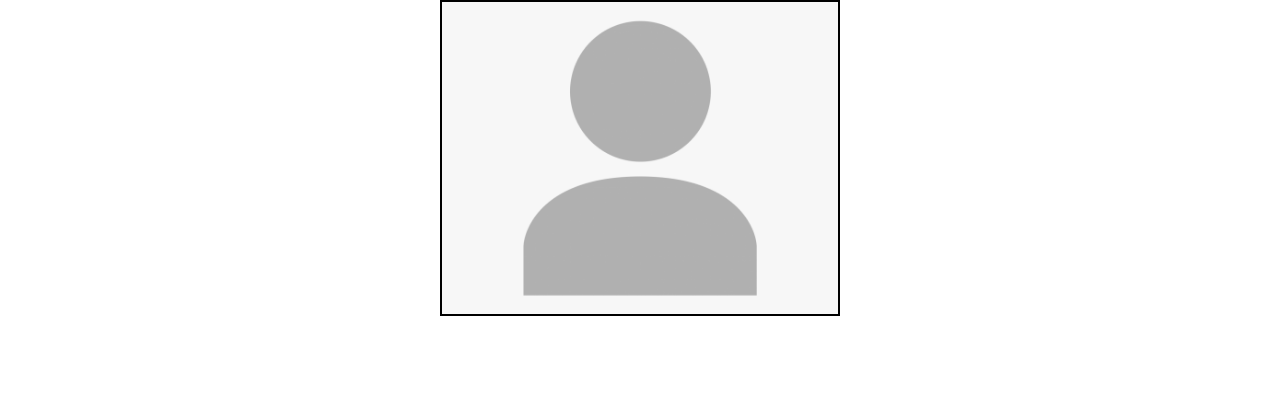
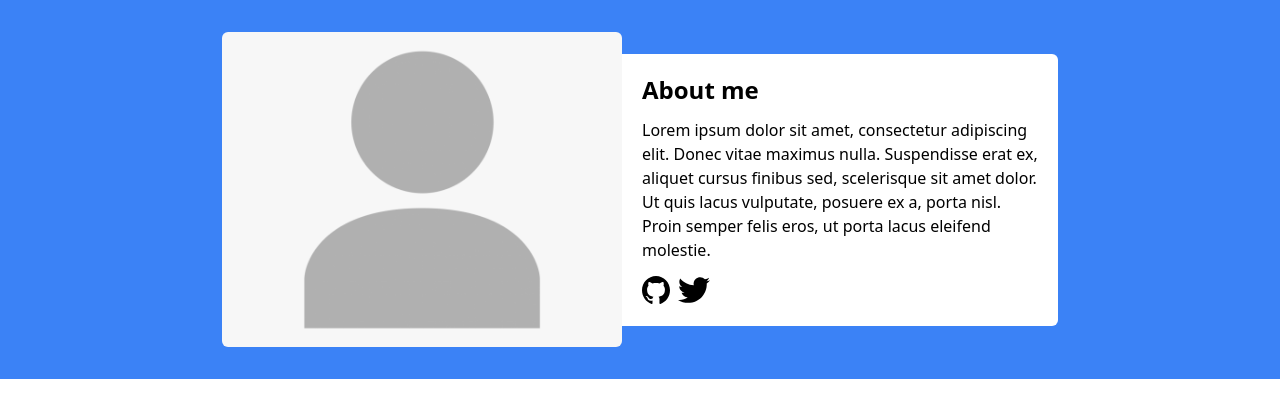
Before and after one commit to ItsWakana/personal-portfolio, a React (Vite) app: page / in a window 1280 px wide. Shown: the top 418 px of the page. Built offline with nearby package versions, Linux system fonts and the light colour scheme.

Commit message:
add basic introduction and about component at the top of the document

```diff
--- a/src/App.jsx
+++ b/src/App.jsx
@@ -3,9 +3,12 @@ import Introduction from "./components/Introduction"
 function App() {
 
   return (
-    <header className="flex items-center justify-center">
+    <div>
+      <header className="flex items-center justify-center bg-blue-500">
       <Introduction />
     </header>
+
+    </div>
   )
 }
 
--- a/src/components/Introduction.jsx
+++ b/src/components/Introduction.jsx
@@ -1,11 +1,32 @@
 import profileIcon from '../assets/profile-placeholder.png';
-
+import githubIcon from '../assets/icons/github.svg';
+import twitterIcon from '../assets/icons/twitter.svg';
 const Introduction = () => {
 
     return (
-        <>
-            <img className="w-6/12 max-w-[400px] border-2 border-black" src={profileIcon} alt="portfolio profile photo"/>
-        </>
+        <div className="flex items-center max-w-[900px] p-8">
+            <img className="w-6/12 max-w-[400px] rounded-md"
+            src={profileIcon}
+            alt="portfolio profile photo"/>
+
+            <div className="bg-white p-5 rounded-r-md">
+                <h1 className="text-2xl font-bold pb-3">About me</h1>
+                <p>Lorem ipsum dolor sit amet, consectetur adipiscing elit. Donec vitae maximus nulla. Suspendisse erat ex, aliquet cursus finibus sed, scelerisque sit amet dolor. Ut quis lacus vulputate, posuere ex a, porta nisl. Proin semper felis eros, ut porta lacus eleifend molestie.</p>
+                <div className="flex items-center gap-2 pt-3">
+                    <button>
+                        <img className="w-7"
+                        src={githubIcon}
+                        alt="github-icon"/>
+                    </button>
+                    <button>
+                        <img className="w-8"
+                        src={twitterIcon}
+                        alt="twitter-icon"/>
+                    </button>
+
+                </div>
+            </div>
+        </div>
     )
 }
 
```
Also changed, not shown: src/assets/icons/github.svg (added), src/assets/icons/twitter.svg (added).
